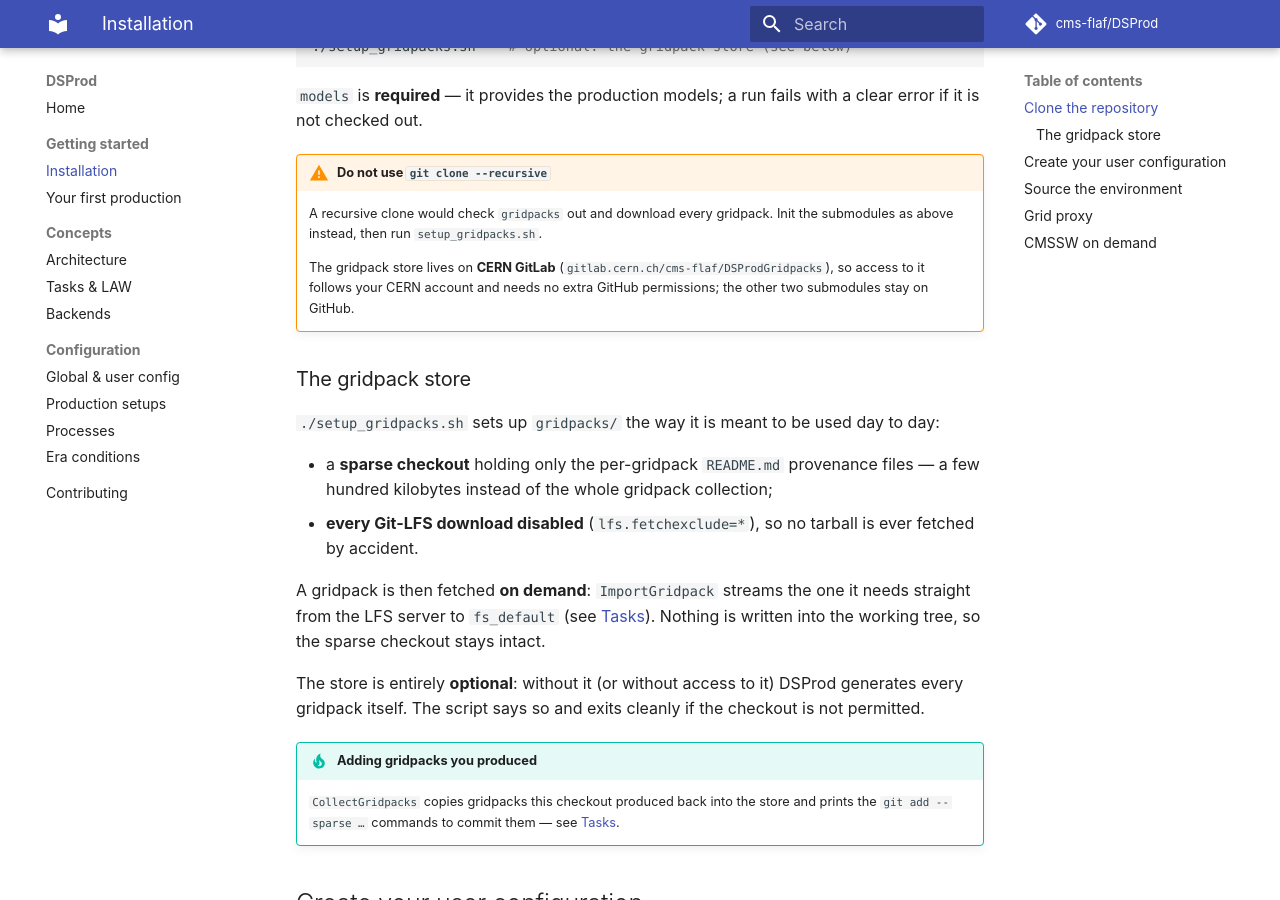
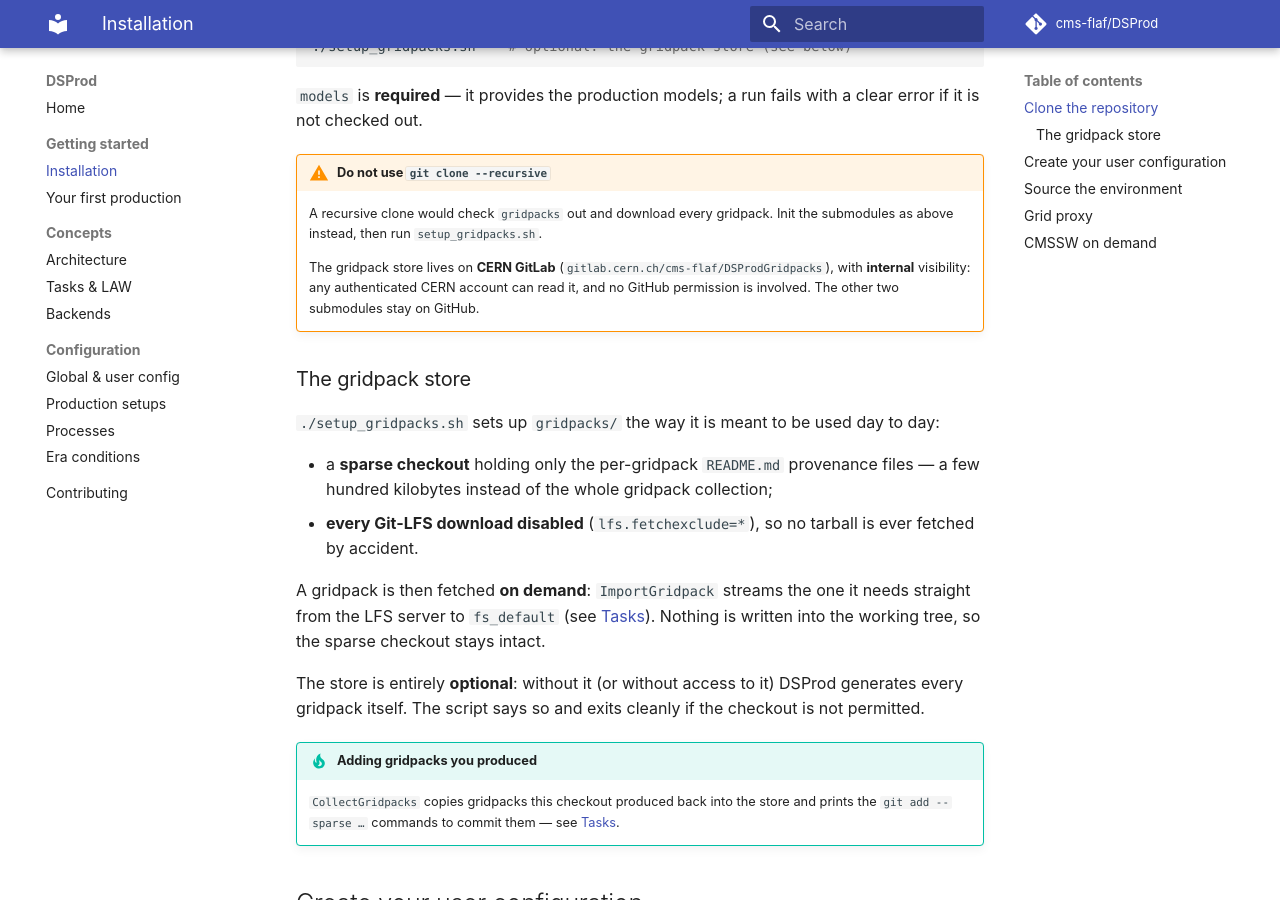
Before and after one commit to cms-flaf/DSProd, an MkDocs documentation site: the page built from docs/getting-started/installation.md, in a window 1280 px wide and 900 px high, scrolled down 675 px. Built offline with MkDocs 1.6.1 and Material for MkDocs 9.7.7, drawn with Linux system fonts in a browser that asks for light colours; comment, search, counter and statistics services are not loaded.

Commit message:
state the CERN GitLab visibility of the gridpack store

```diff
--- a/docs/getting-started/installation.md
+++ b/docs/getting-started/installation.md
@@ -27,9 +27,9 @@ is not checked out.
     A recursive clone would check `gridpacks` out and download every gridpack. Init the submodules
     as above instead, then run `setup_gridpacks.sh`.
 
-    The gridpack store lives on **CERN GitLab** (`gitlab.cern.ch/cms-flaf/DSProdGridpacks`), so
-    access to it follows your CERN account and needs no extra GitHub permissions; the other two
-    submodules stay on GitHub.
+    The gridpack store lives on **CERN GitLab** (`gitlab.cern.ch/cms-flaf/DSProdGridpacks`), with
+    **internal** visibility: any authenticated CERN account can read it, and no GitHub permission is
+    involved. The other two submodules stay on GitHub.
 
 ### The gridpack store
 
```
